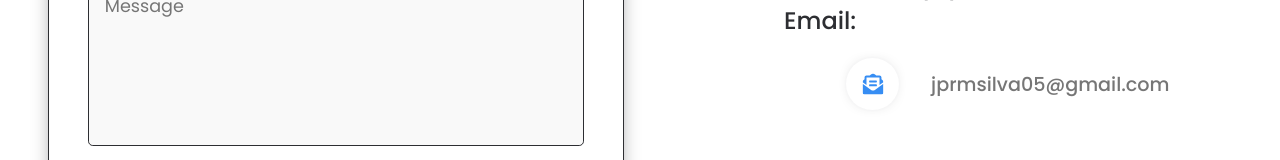
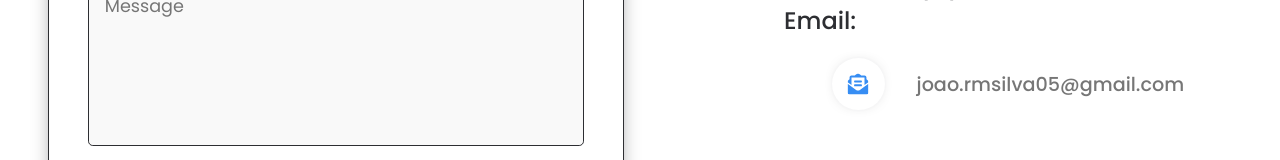
Before and after one commit to JoaoRamoss/Personal-Website, a React (Create React App) app in the folder my-website/: page / in a window 1280 px wide. Shown: the part 4075-4235 px from the top of the page. Built offline with nearby package versions, Linux system fonts and the light colour scheme; a web font is replaced by a local one; what react-animations would draw is missing.

Commit message:
Changed e-mail

```diff
--- a/my-website/src/Components/Contact/index.js
+++ b/my-website/src/Components/Contact/index.js
@@ -53,10 +53,10 @@ const Contact = () => {
         <AlternativeContainer>
           <Alternative>Alternatively, you can reach me via Email:</Alternative>
           <EmailShowcase>
-            <CopyToClipboard text="jprmsilva05@gmail.com" onCopy={()=>setCopied(true)}>
+            <CopyToClipboard text="joao.rmsilva05@gmail.com" onCopy={()=>setCopied(true)}>
               <Display><EmailLogo/></Display>
             </CopyToClipboard>
-            <EmailSug>jprmsilva05@gmail.com</EmailSug>
+            <EmailSug>joao.rmsilva05@gmail.com</EmailSug>
           </EmailShowcase>
           {copied && <CopyWarning>Copied to clipboard</CopyWarning>}
         </AlternativeContainer>
```
